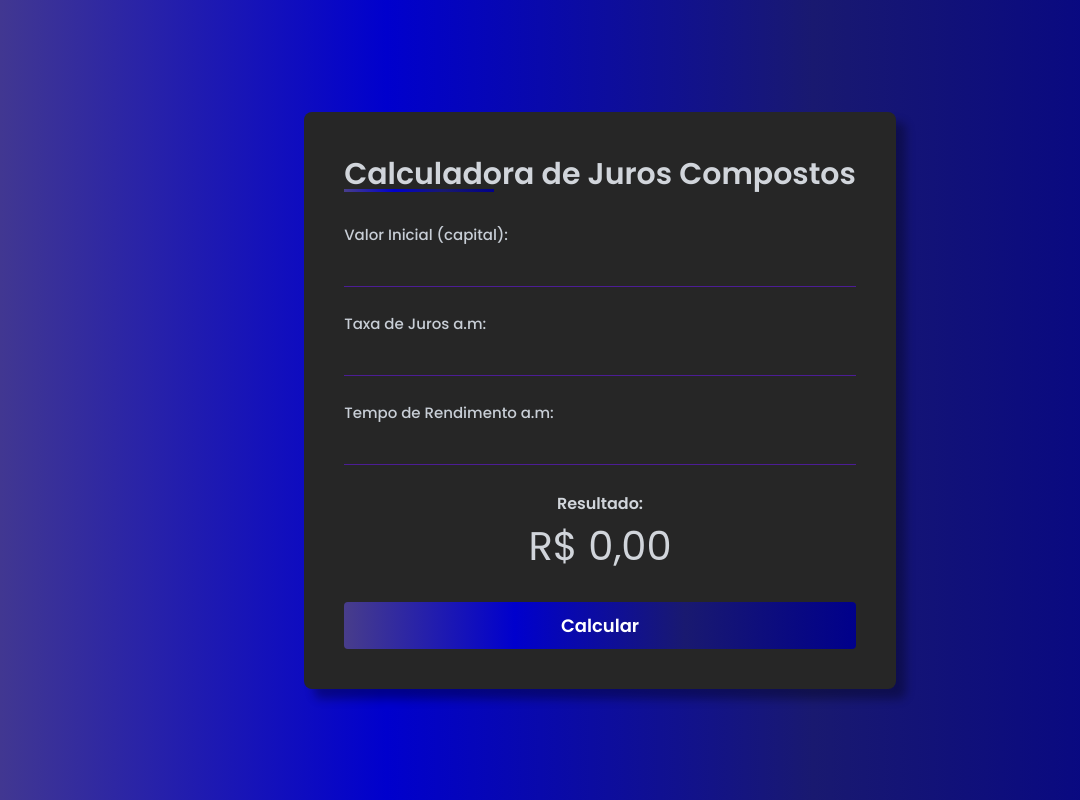
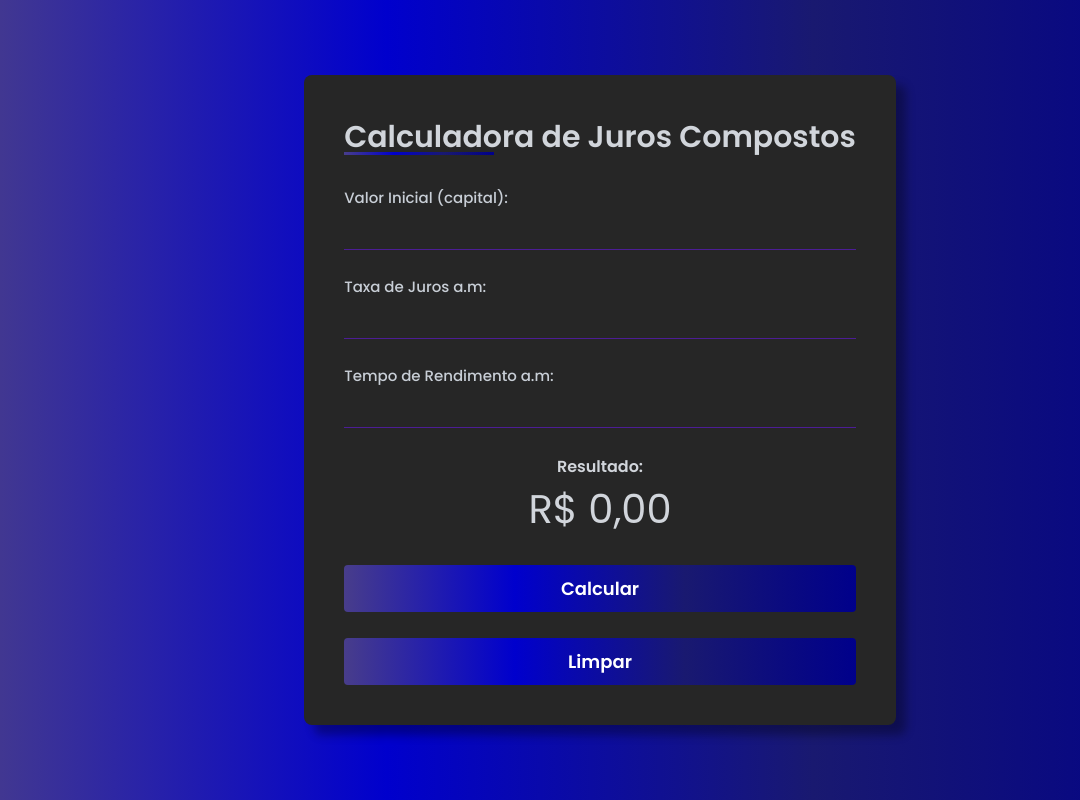
Before and after one commit to RobsonFe/Calculadora-de-Juros-Compostos, a plain HTML site: page index.html in a window 1280 px wide. Shown: the whole page, without its empty margins (40-1120 px from the left). Drawn offline with Linux system fonts and the light colour scheme.

Commit message:
Coloquei o campo de limpar texto

```diff
--- a/css/style.css
+++ b/css/style.css
@@ -93,3 +93,14 @@
     border-radius: 4px;
     cursor: pointer;
 }
+
+#clear{
+    background: var(--linear-gradient);
+    border: none;
+    padding: 10px;
+    color:#fff;
+    font-weight: bold;
+    font-size: 18px;
+    border-radius: 4px;
+    cursor: pointer;
+}
--- a/index.html
+++ b/index.html
@@ -39,6 +39,9 @@
             <button id="calculate">
                 Calcular
             </button>
+            <button id="clear" onclick="limpar()">
+                Limpar
+            </button>
         </div>
     </main>
     <script type="text/javascript" src="/js/script.js"></script>
--- a/js/script.js
+++ b/js/script.js
@@ -7,3 +7,10 @@ document.getElementById('calculate').addEventListener('click', function(){
 
     document.getElementById('total').innerHTML = ("R$ " + total.toFixed(2).replace('.',','));
 })
+
+function limpar(){
+document.getElementById('value').value= '';
+document.getElementById('fee').value= '';
+document.getElementById('time').value= '';
+document.getElementById('total').innerHTML= 'R$ 0,00';
+}
```
